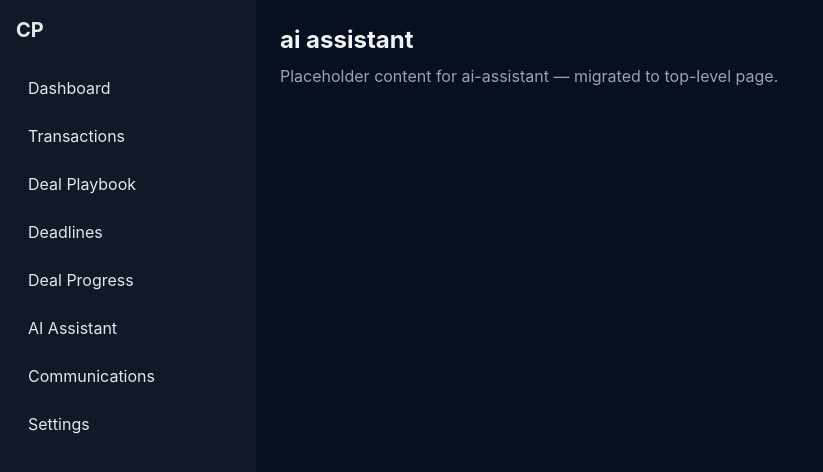
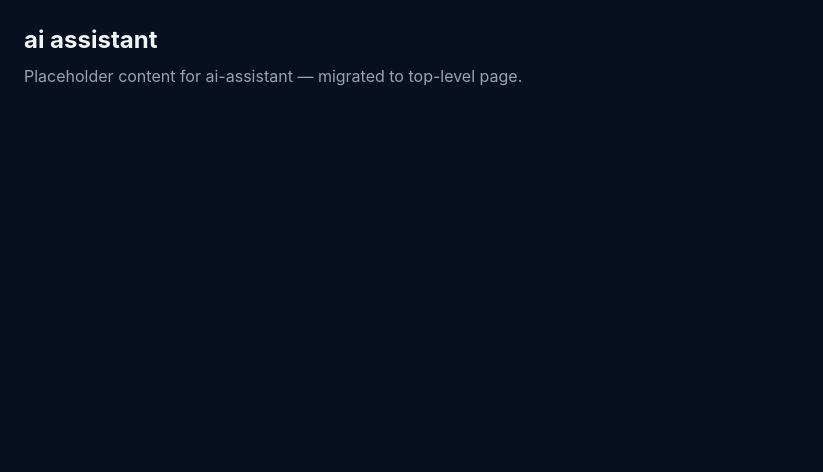
Before and after one commit to mbright4497/dealpilot-tn, a Next.js app in the folder dealpilot-tn/web/: page /ai-assistant in a window 1280 px wide. Shown: the top 472 px of the page, without its empty margins (0-823 px from the left). Built offline with nearby package versions, Linux system fonts and the light colour scheme.

Commit message:
fix(ui): remove duplicate outer sidebar and placeholder routes — chat SPA is single source of truth

```diff
--- a/dealpilot-tn/web/src/app/components/Sidebar.tsx
+++ /dev/null
@@ -1,24 +0,0 @@
-'use client'
-import Link from 'next/link'
-export default function Sidebar(){
-  const items = [
-    { href: '/dashboard', label: 'Dashboard' },
-    { href: '/transactions', label: 'Transactions' },
-    { href: '/deal-playbook', label: 'Deal Playbook' },
-    { href: '/deadlines', label: 'Deadlines' },
-    { href: '/deal-progress', label: 'Deal Progress' },
-    { href: '/ai-assistant', label: 'AI Assistant' },
-    { href: '/communications', label: 'Communications' },
-    { href: '/settings', label: 'Settings' },
-  ]
-  return (
-    <aside className="w-64 bg-gray-900 text-gray-200 min-h-screen p-4">
-      <div className="mb-6 text-xl font-bold">CP</div>
-      <nav className="space-y-2 sidebar-nav">
-        {items.map(i=> (
-          <Link key={i.href} href={i.href} className="block px-3 py-2 rounded hover:bg-gray-800">{i.label}</Link>
-        ))}
-      </nav>
-    </aside>
-  )
-}
--- a/dealpilot-tn/web/src/app/layout.tsx
+++ b/dealpilot-tn/web/src/app/layout.tsx
@@ -1,17 +1,11 @@
 import './globals.css'
-import Sidebar from './components/Sidebar'
 
 export const metadata = { title: 'ClosingPilot TN' }
 
 export default function RootLayout({ children }:{ children: React.ReactNode }){
   return (
     <html lang="en">
-      <body className="bg-[#061021] text-gray-100">
-        <div className="flex">
-          <Sidebar />
-          <main className="flex-1 min-h-screen">{children}</main>
-        </div>
-      </body>
+      <body className="bg-[#061021] text-gray-100">{children}</body>
     </html>
   )
 }
```
